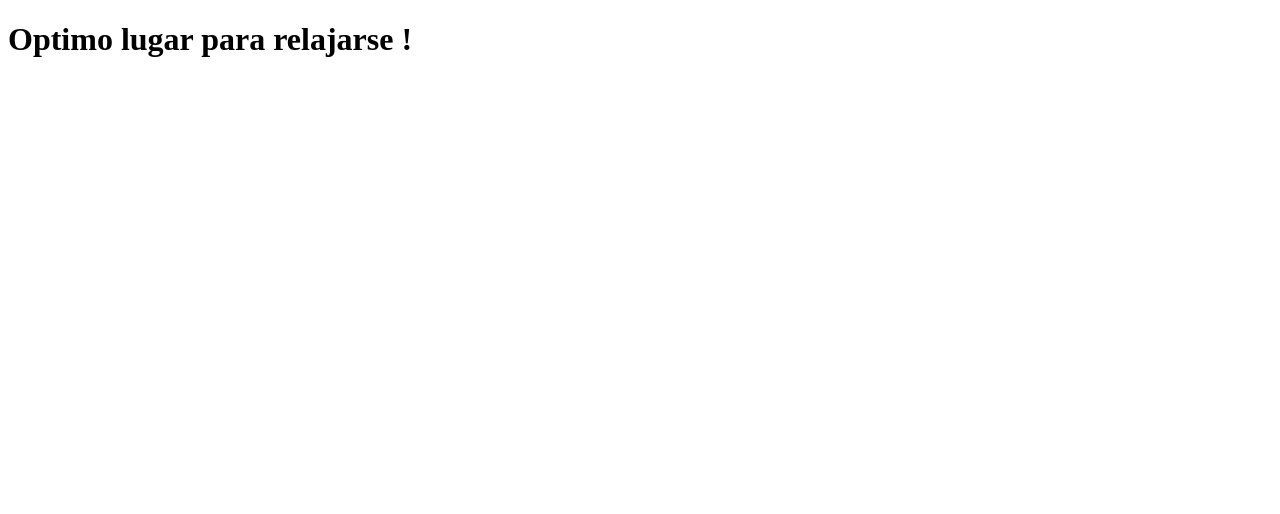
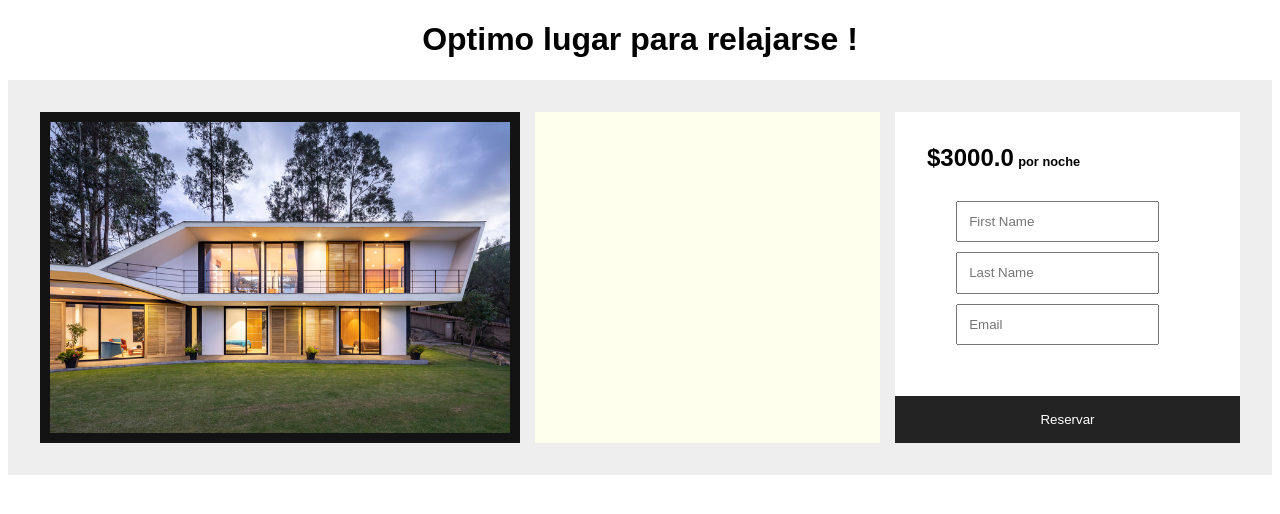
Before and after one commit to damiTacconi/Django-TP---Metodologia-III, a Django app: page /ownerships/25 in a window 1280 px wide. Shown: the top 514 px of the page. Run offline with Django 3.2, Linux system fonts and the light colour scheme; data comes from the database, SQL or seed files in the repository.

Commit message:
agregado algo de diseño en ownership-details y capturar datos en POST

```diff
--- a/tpMetodIII/hotel/models.py
+++ b/tpMetodIII/hotel/models.py
@@ -1,16 +1,20 @@
 from django.db import models
 from django.contrib.auth.models import User
+
 # Create your models here.
+
 
 class Host(User):
     class Meta:
         verbose_name_plural='Hosts'
+
 
 class City(models.Model):
     name = models.CharField(max_length=100)
 
     def __str__(self):
         return "Name: %s" % self.name
+
 
 class Ownership(models.Model):
     amount_pax = models.IntegerField(default=1)
@@ -23,6 +27,8 @@
 
     def __str__(self):
         return "\nCity: \t %s" % self.city
+
+
 class Book(models.Model):
     book_number = models.IntegerField(blank=False,default=0)
     date = models.DateTimeField(blank=True, default=None)
--- a/tpMetodIII/hotel/urls.py
+++ b/tpMetodIII/hotel/urls.py
@@ -3,5 +3,6 @@
 
 urlpatterns = [
     path('', index, name="index"),
-    path('ownerships/<int:ownership_id>', ownership_details, name="ownership_details")
+    path('ownerships/<int:ownership_id>', ownership_details, name="ownership_details"),
+    path('book', book, name="book")
 ]
--- a/tpMetodIII/hotel/views.py
+++ b/tpMetodIII/hotel/views.py
@@ -1,3 +1,4 @@
+from django.http import HttpResponse
 from django.shortcuts import render, get_object_or_404
 from hotel.models import *
 
@@ -5,7 +6,7 @@
 
 
 def index(request):
-    ownerships = Ownership.objects.all() # me traigo todas las propiedades y no importa si no hay ninguna
+    ownerships = Ownership.objects.all()  # me traigo todas las propiedades y no importa si no hay ninguna
     context = {
         'ownerships': ownerships
     }
@@ -18,7 +19,13 @@
     ownership = get_object_or_404(Ownership, pk=ownership_id)
     rental_dates = RentalDate.objects.filter(ownership_id=ownership_id, booked=None);
     context = {
-        'ownership':ownership,
-        'rental_dates':rental_dates
+        'ownership': ownership,
+        'rental_dates': rental_dates
     }
     return render(request, 'hotel/ownership_details.html', context);
+
+
+def book(request):
+    if request.method == "POST":
+        print(str(request.POST))
+        return HttpResponse("OK")
--- /dev/null
+++ b/tpMetodIII/static/css/ownership-details.css
@@ -0,0 +1,104 @@
+
+
+.ownership-details-body{
+    display: grid;
+    padding:2rem;
+    background: #eee;
+    grid-template-columns: 30rem 2fr 2fr;
+    row-gap: 10px;
+    column-gap: 15px;
+}
+
+.ownership-details-description{
+    padding: 5px;
+    text-align: center;
+    background: #FFE;
+}
+
+.ownership-details-image{
+    padding: 10px;
+    background: #131313
+}
+
+.ownership-details-image img{
+    width: 100%;
+    height: 100%;
+}
+
+.ownership-details-book{
+    position: relative;
+    padding:2rem;
+    color: #000000;
+    background: #FFF;
+}
+
+.book-rate-info{
+    font-weight: bold;
+}
+.book-rate{
+    display: inline;
+    color: #000000;
+    font-size: 1.5rem;
+}
+.book-inline-text{
+    display: inline;
+    font-size: .8rem;
+}
+
+.btn-book{
+    position: absolute;
+    bottom: 0;
+    left:0;
+    border: none;
+    width:100%;
+    padding:1rem;
+    color: #FFF;
+    background: crimson;
+}
+
+.book-form{
+    padding:1.5rem;
+}
+
+.book-form input{
+    padding:.7rem;
+    margin:5px;
+}
+
+.btn-book:disabled{
+    background: #232323;
+}
+
+.book-dates{
+    padding:1rem;
+}
+
+@media (max-width:1000px){
+
+    .ownership-details-body{
+        grid-template-columns: 1fr 1fr;
+        grid-template-rows: 1fr 1fr;
+        grid-template-areas: "image desc"
+                             "book book";
+    }
+
+    .ownership-details-image{
+        grid-area: image;
+    }
+    .ownership-details-description{
+        grid-area: desc;
+    }
+    .ownership-details-book{
+        grid-area: book;
+    }
+}
+
+@media (max-width: 800px){
+    .ownership-details-body{
+        grid-template-columns: 1fr;
+        grid-template-rows: min-content;
+        grid-template-areas: "image"
+                             "desc"
+                             "book";
+    }
+}
--- a/tpMetodIII/templates/hotel/ownership_details.html
+++ b/tpMetodIII/templates/hotel/ownership_details.html
@@ -1,24 +1,64 @@
 <!doctype html>
-<html lang="en">
+{% load static from staticfiles %}
+
+<html lang="en" xmlns:rental_dates>
+
 <head>
     <meta charset="UTF-8">
     <meta name="viewport"
-          content="width=device-width, user-scalable=no, initial-scale=1.0, maximum-scale=1.0, minimum-scale=1.0">
+        content="width=device-width, user-scalable=no, initial-scale=1.0, maximum-scale=1.0, minimum-scale=1.0">
     <meta http-equiv="X-UA-Compatible" content="ie=edge">
+    <link rel="stylesheet" href="{%  static 'css/style.css' %}">
+    <link rel="stylesheet" href="{% static 'css/ownership-details.css' %}">
     <title>{{ ownership.title }}</title>
 </head>
+
 <body>
-    <h1>{{ ownership.title }}</h1>
+
+    <main>
+
+        <h1 style="text-align: center;">{{ ownership.title }}</h1>
+        <div class="ownership-details-body">
+            <div class="ownership-details-image">
+                <img src="/{{ownership.cover}}" alt="{{ownership.title}}">
+            </div>
+            <div class="ownership-details-description">
+                <p>
+                    {{ownership.description}}
+                </p>
+            </div>
+            <div class="ownership-details-book">
+                <div class="book-rate-info">
+                    <div class="book-rate">${{ ownership.rate }}</div>
+                    <div class="book-inline-text">por noche</div>
+                    <form class="book-form" action="/hotel/book" method="POST">
+                        {% csrf_token %}
+                        <input type="text" name="name" placeholder="First Name" required>
+                        <input type="text" name="lastname" placeholder="Last Name" required>
+                        <input type="email" name="email" placeholder="Email" required>
+                        <div class="book-dates">
+                            {% if rental_dates %}
+                            <p>Dias disponibles:</p>
+                            {% for date in rental_dates %}
+                            <div class="input-date">
+                                <input type="checkbox" name="date[]" value="{{ date.id }}"> {{ date.date }}
+
+                            </div>
+                            {% endfor %}
+                            {% endif %}
+                        </div>
+                        <button class="btn-book" type="submit"
+                            {{ rental_dates|yesno:',disabled=disabled' }}>Reservar</button>
+
+                    </form>
+
+                </div>
+            </div>
+        </div>
+
+    </main>
 
 
-    {% if rental_dates %}
-        <ul>
-            {% for date in rental_dates %}
-                <li>
-                    <input type="checkbox" name="date" value="{{ date.id }}"> {{ date.date }}
-                </li>
-            {% endfor %}
-        </ul>
-    {% endif %}
 </body>
+
 </html>
```
